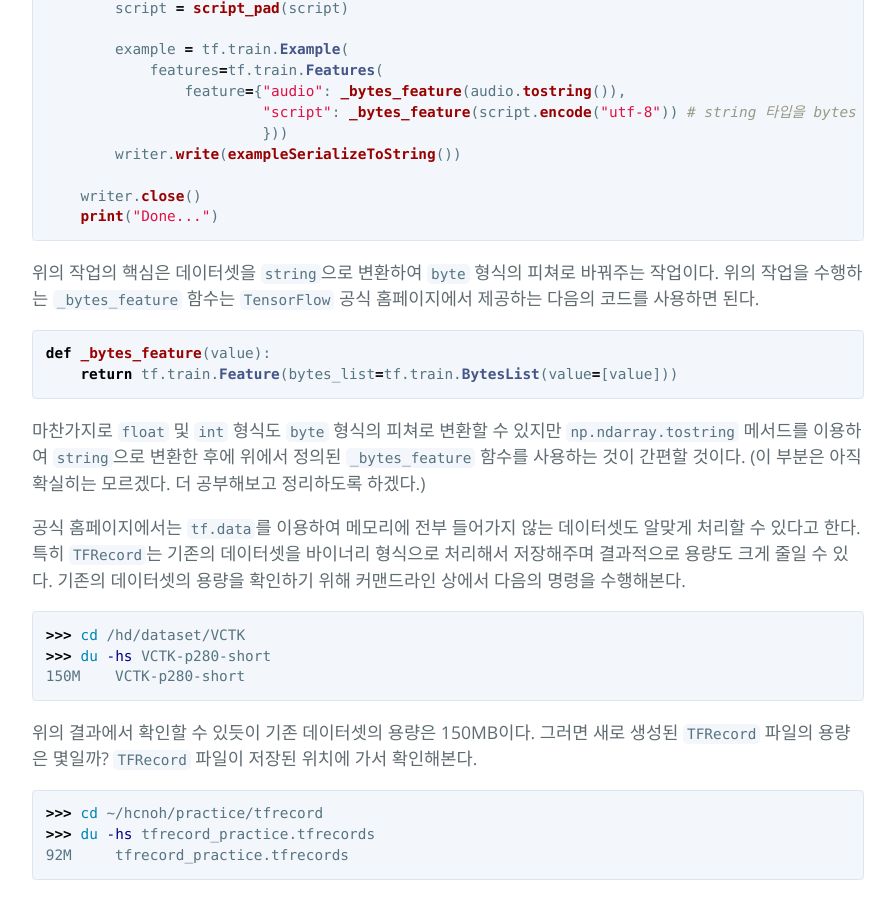
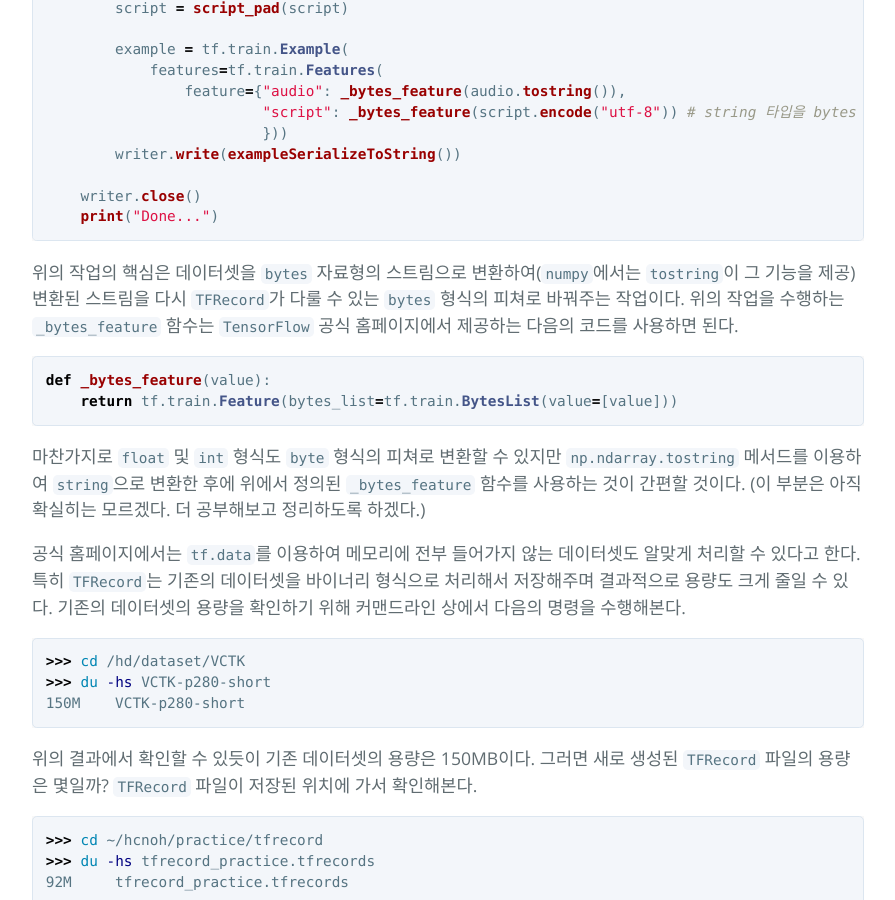
Before and after one commit to hcnoh/hcnoh.github.io, a Jekyll site: the page built from _posts/2018-11-05-tensorflow-data-module.md, in a window 1280 px wide and 900 px high, scrolled down 5209 px. Shown: the whole window, without its empty margins (192-1087 px from the left). Built offline with Jekyll 4.4.1, drawn with Linux system fonts in a browser that asks for light colours; comment, search, counter and statistics services are not loaded.

Commit message:
Update 2018-11-05-tensorflow-data-module.md

````diff
--- a/_posts/2018-11-05-tensorflow-data-module.md
+++ b/_posts/2018-11-05-tensorflow-data-module.md
@@ -203,7 +203,7 @@ def create_tfrecord(dataset_list):
     print("Done...")
 ```
 
-위의 작업의 핵심은 데이터셋을 `string`으로 변환하여 `byte` 형식의 피쳐로 바꿔주는 작업이다. 위의 작업을 수행하는 `_bytes_feature` 함수는 `TensorFlow` 공식 홈페이지에서 제공하는 다음의 코드를 사용하면 된다.
+위의 작업의 핵심은 데이터셋을 `bytes` 자료형의 스트림으로 변환하여(`numpy`에서는 `tostring`이 그 기능을 제공) 변환된 스트림을 다시 `TFRecord`가 다룰 수 있는 `bytes` 형식의 피쳐로 바꿔주는 작업이다. 위의 작업을 수행하는 `_bytes_feature` 함수는 `TensorFlow` 공식 홈페이지에서 제공하는 다음의 코드를 사용하면 된다.
 
 ```python
 def _bytes_feature(value):
````
